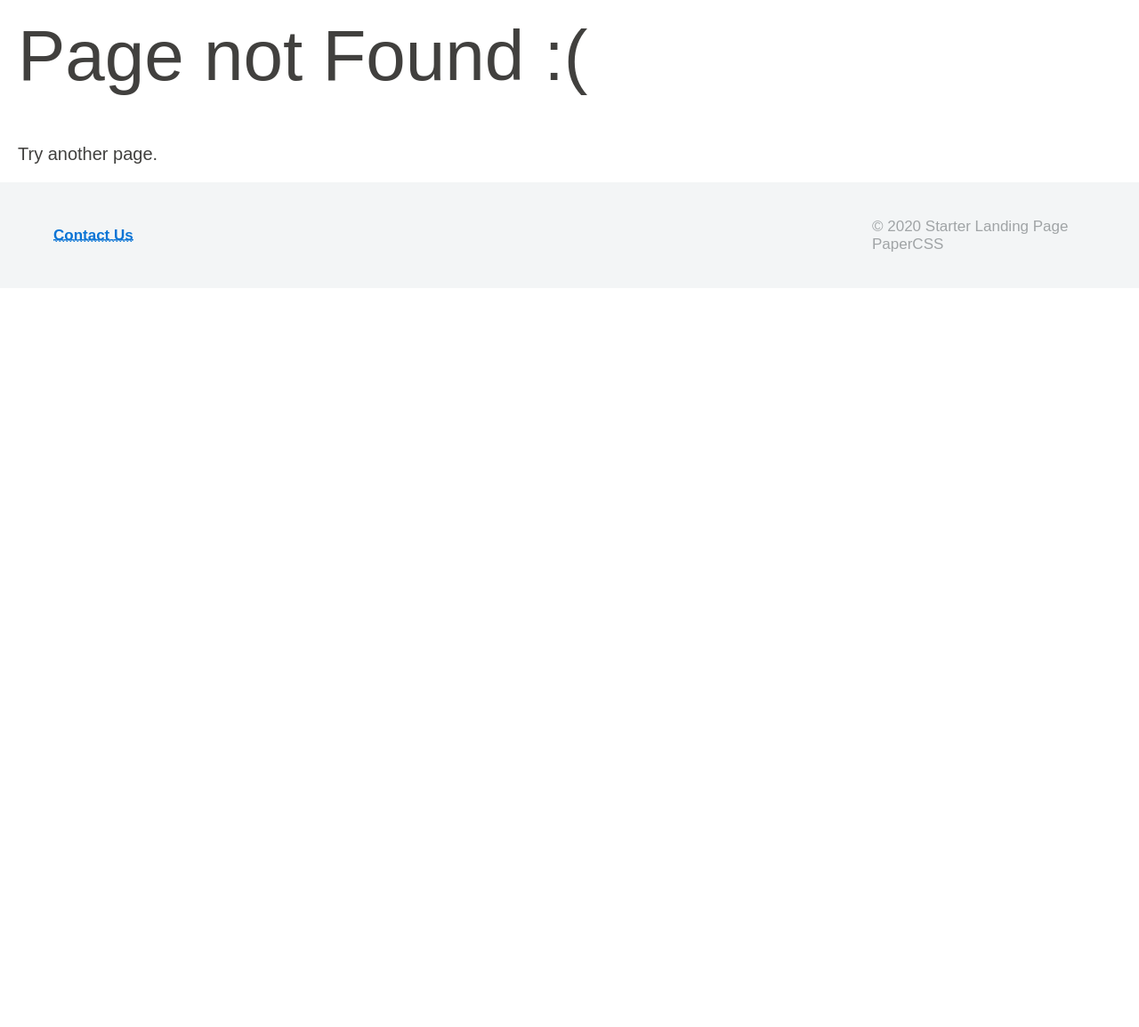
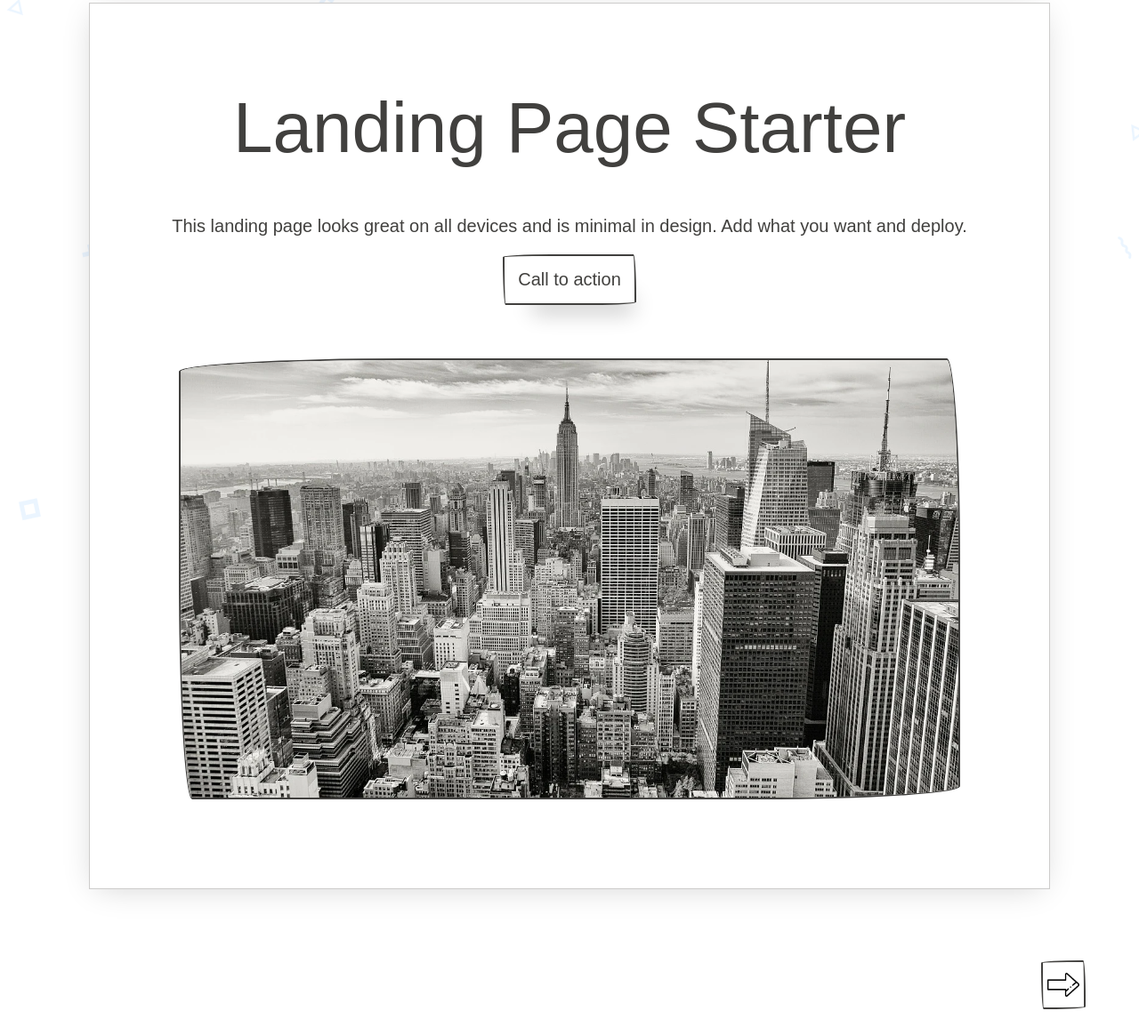
Before and after one commit to abrampers/regina-project, a Gatsby site: page /page-one in a window 1280 px wide. Before the commit this address had no page. Shown: the part 37-1192 px from the top of the page at 89% size. Before the commit the page ends 800 px from the top, so only its background shows below. Built offline with nearby package versions, Linux system fonts and the light colour scheme; Gatsby itself is replaced by a stand-in of ours; a web font is replaced by a local one.

Commit message:
Navigation done

```diff
--- a/gatsby-config.js
+++ b/gatsby-config.js
@@ -8,6 +8,12 @@ module.exports = {
   pathPrefix: "/gatsby-starter-paper-css-landing-page",
   plugins: [
     `gatsby-plugin-react-helmet`,
+    {
+      resolve: `gatsby-plugin-transition-link`,
+      options: {
+        layout: require.resolve(`./src/components/layout.js`),
+      },
+    },
     `gatsby-transformer-sharp`,
     `gatsby-plugin-sharp`,
     `gatsby-plugin-sitemap`,
--- a/package.json
+++ b/package.json
@@ -11,8 +11,10 @@
     "gatsby-plugin-react-helmet": "^3.0.10",
     "gatsby-plugin-sharp": "^2.6.11",
     "gatsby-plugin-sitemap": "^2.0.10",
+    "gatsby-plugin-transition-link": "^1.20.2",
     "gatsby-source-filesystem": "^2.0.27",
     "gatsby-transformer-sharp": "^2.5.5",
+    "gsap": "^3.5.0",
     "papercss": "^1.6.1",
     "prop-types": "^15.7.2",
     "react": "^16.8.4",
--- a/src/components/footer.js
+++ b/src/components/footer.js
@@ -1,41 +1,58 @@
 import React from "react"
 import PropTypes from "prop-types"
+import nextImage from "../images/next.png"
+import prevImage from "../images/prev.png"
+import AniLink from "gatsby-plugin-transition-link/AniLink"
 
-import { COLORS } from "../styles/constants"
+const Footer = props => {
+  let nextButton = null
+  if (!!props.next) {
+    nextButton = (
+      <AniLink swipe direction="left" to={props.next} duration="1">
+        <img
+          src={nextImage}
+          style={{
+            height: "55px",
+            padding: "5px",
+          }}
+        />
+      </AniLink>
+    )
+  }
 
-const Footer = ({ siteTitle }) => (
-  <footer
+  let prevButton = null
+  if (!!props.prev) {
+    prevButton = (
+      <AniLink swipe direction="right" to={props.prev} duration="1">
+        <img
+          src={prevImage}
           style={{
-      padding: "1rem",
-      backgroundColor: COLORS.lightGray,
+            height: "55px",
+            padding: "5px",
           }}
-  >
+        />
+      </AniLink>
+    )
+  }
+
+  return (
+    <footer>
       <div
         style={{
           display: "grid",
           alignItems: "center",
           justifyContent: "space-between",
-        gridTemplateColumns: "repeat(auto-fit, minmax(200px, 240px))",
+          gridTemplateColumns: "repeat(auto-fit, minmax(50px, 50px))",
           padding: "1rem 2rem",
           fontSize: ".85rem",
         }}
       >
-      <div style={{ color: COLORS.blue, fontWeight: 700 }}>
-        <a
-          style={{ textDecoration: "none" }}
-          href="https://github.com/manzanillo/gatsby-starter-paper-css-landing-page"
-        >
-          Contact Us
-        </a>
-      </div>
-      <div style={{ color: COLORS.gray }}>
-        © {new Date().getFullYear()}
-        {` `}
-        {siteTitle}
-      </div>
+        {!!prevButton ? prevButton : <div />}
+        {!!nextButton ? nextButton : <div />}
       </div>
     </footer>
   )
+}
 
 Footer.propTypes = {
   siteTitle: PropTypes.string,
--- a/src/components/hero.js
+++ b/src/components/hero.js
@@ -1,35 +1,15 @@
 import React from "react"
 import PropTypes from "prop-types"
 
-import headerImage from "../images/header.png"
 import mainImage from "../images/main.webp"
 import Paper from "../components/paper"
 
 const Header = ({ siteTitle }) => (
-  <div
-    style={{
-      display: "flex",
-      alignItems: "center",
-      flexDirection: "column",
-      padding: "4rem 1rem",
-    }}
-  >
-    <div
-      style={{
-        backgroundImage: `url(${headerImage})`,
-        position: "absolute",
-        top: 0,
-        zIndex: -5,
-        height: "100vh",
-        width: "100vw",
-        opacity: 0.5,
-      }}
-    />
   <Paper>
     <h1 style={{ textAlign: "center" }}>Landing Page Starter</h1>
     <p style={{ textAlign: "center" }}>
-        This landing page looks great on all devices and is minimal in design.
-        Add what you want and deploy.
+      This landing page looks great on all devices and is minimal in design. Add
+      what you want and deploy.
     </p>
     <div style={{ textAlign: "center" }}>
       <button>Call to action</button>
@@ -38,7 +18,6 @@ const Header = ({ siteTitle }) => (
       <img src={mainImage} alt="Some content" />
     </div>
   </Paper>
-  </div>
 )
 
 Header.propTypes = {
--- a/src/components/layout.js
+++ b/src/components/layout.js
@@ -7,35 +7,41 @@
 
 import React from "react"
 import PropTypes from "prop-types"
-import { StaticQuery, graphql } from "gatsby"
+import headerImage from "../images/header.png"
 
 import Footer from "./footer"
 import "../../node_modules/papercss/dist/paper.min.css"
+import "../styles/link.css"
 
-const Layout = ({ children }) => (
-  <StaticQuery
-    query={graphql`
-      query SiteTitleQuery {
-        site {
-          siteMetadata {
-            title
-          }
-        }
-      }
-    `}
-    render={data => (
-      <>
+const Layout = props => (
   <div
     style={{
       padding: "0 1rem",
     }}
   >
-          <main>{children}</main>
+    <div
+      style={{
+        display: "flex",
+        alignItems: "center",
+        flexDirection: "column",
+        padding: "1rem 1rem",
+      }}
+    >
+      <div
+        style={{
+          backgroundImage: `url(${headerImage})`,
+          position: "absolute",
+          top: 0,
+          zIndex: -5,
+          height: "100vh",
+          width: "100vw",
+          opacity: 0.5,
+        }}
+      />
+      <main>{props.children}</main>
     </div>
-        <Footer siteTitle={data.site.siteMetadata.title} />
-      </>
-    )}
-  />
+    <Footer prev={props.prev} next={props.next} />
+  </div>
 )
 
 Layout.propTypes = {
--- /dev/null
+++ b/src/pages/page-one.js
@@ -0,0 +1,12 @@
+import React from "react"
+
+import Layout from "../components/layout"
+import Hero from "../components/hero"
+
+const PageOne = () => (
+  <Layout next="/page-two">
+    <Hero />
+  </Layout>
+)
+
+export default PageOne
--- a/src/styles/button.css
+++ b/src/styles/button.css
@@ -5,3 +5,7 @@ button {
 button:hover {
   box-shadow: 0px 5px 20px -2px rgba(121, 211, 255, 0.75);
 }
+
+a {
+  background-image: none;
+}
--- /dev/null
+++ b/src/styles/link.css
@@ -0,0 +1,3 @@
+a {
+    background-image: none;
+}
```
Also changed, not shown: src/components/login.js (added, +104 -0 lines), src/components/welcome.js (added, +15 -0 lines), src/pages/index.js (+15 -15 lines), src/pages/page-two.js (added, +12 -0 lines), src/pages/template.js (added, +18 -0 lines), src/images/next.png (added), src/images/prev.png (added), 1 other file. Lines whose indentation alone changed are shown as unchanged.
